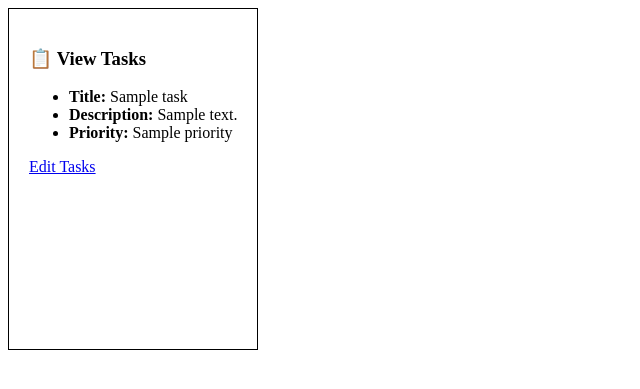
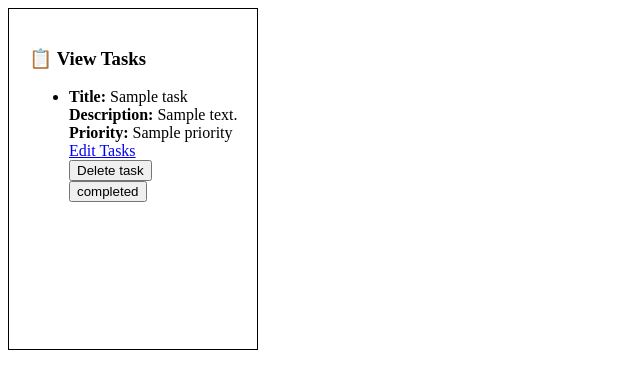
Before and after one commit to othey47/task_manager, a Flask app: template templates/view.html in a window 1280 px wide. Shown: the top 389 px of the page, without its empty margins (0-640 px from the left). Run offline with Flask 3, Linux system fonts and the light colour scheme; the template is opened without the code that fills it: most values are stand-ins (such as "Sample title", 1, 10 or a date in 2020).

Commit message:
edit: edit view page.

```diff
--- a/templates/view.html
+++ b/templates/view.html
@@ -2,20 +2,33 @@
 
 {% block body %}
     <div class="container">
-        <table>
         <header><h3> 📋 View Tasks </h3></header>
-            <p>{{ message }}</p>
+
             <ul>
+                {% for task in tasks%}
                 <li>
-                    <b>Title: </b>{{ tasks.title }}</li>
-                <li>
-                    <b>Description: </b>{{ tasks.description }}
+                    <b>Title: </b>{{ task.title }}<br>
+                    <b>Description: </b>{{ task.description }}<br>
+                    <b>Priority: </b>{{ task.priority }}
+
+                    <br>
+
+                    <a  href="{{ url_for('edit_tasks', id=task.id) }}">Edit Tasks</a>
+
+                    <form action="{{url_for('delete_tasks') }}" method="POST">
+                        <input type="hidden" name="id" value="{{ task.id }}">
+
+                        <button class='delete-btn' type="submit">Delete task</button>
+                    </form>
+
+                    <form action="{{ url_for('status') }}" method="POST">
+                        <input type="hidden" name="id" value="{{ task.id }}">
+                        <button class="check-btn" type="submit">{{ task.status }}</button>
+                    </form>
+
                 </li>
-                <li>
-                    <b>Priority: </b>{{ tasks.priority }}
-                </li>
+
+                {% endfor %}
             </ul>
-        </table>
-        <a href="{{ url_for('edit_tasks') }}">Edit Tasks</a>
     </div>
 {% endblock %}
```
